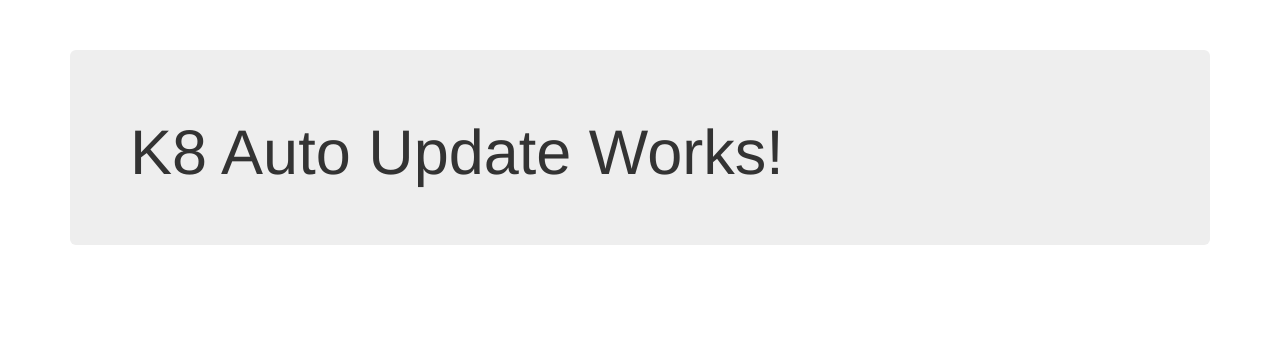
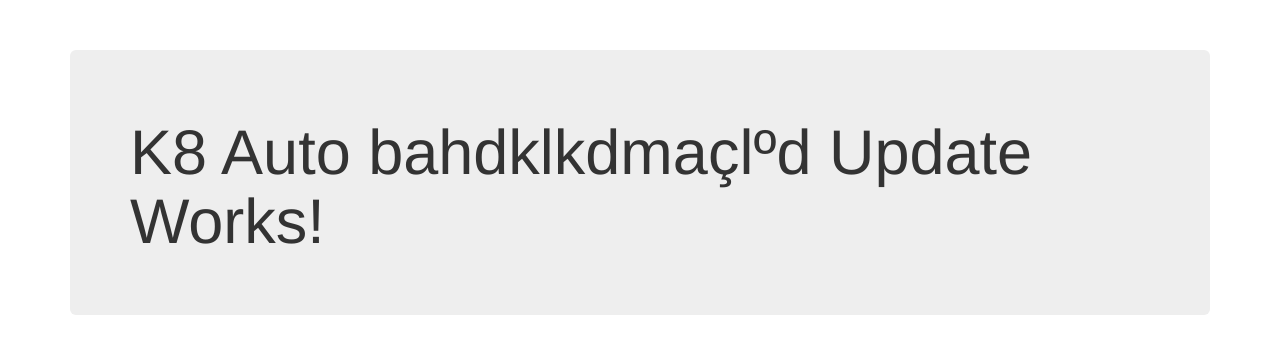
Before and after one commit to jross-iscteiul/dockerwebapp-master, a website: page index.html in a window 1280 px wide. Drawn offline with nearby package versions, Linux system fonts and the light colour scheme.

Commit message:
Update index.html

```diff
--- a/index.html
+++ b/index.html
@@ -13,7 +13,7 @@
 
     <div class="container">
         <div class="jumbotron">
-            <h1>K8 Auto Update Works!</h1>
+            <h1>K8 Auto bahdklkdmaçlºd Update Works!</h1>
         </div>
     </div>
 
```
